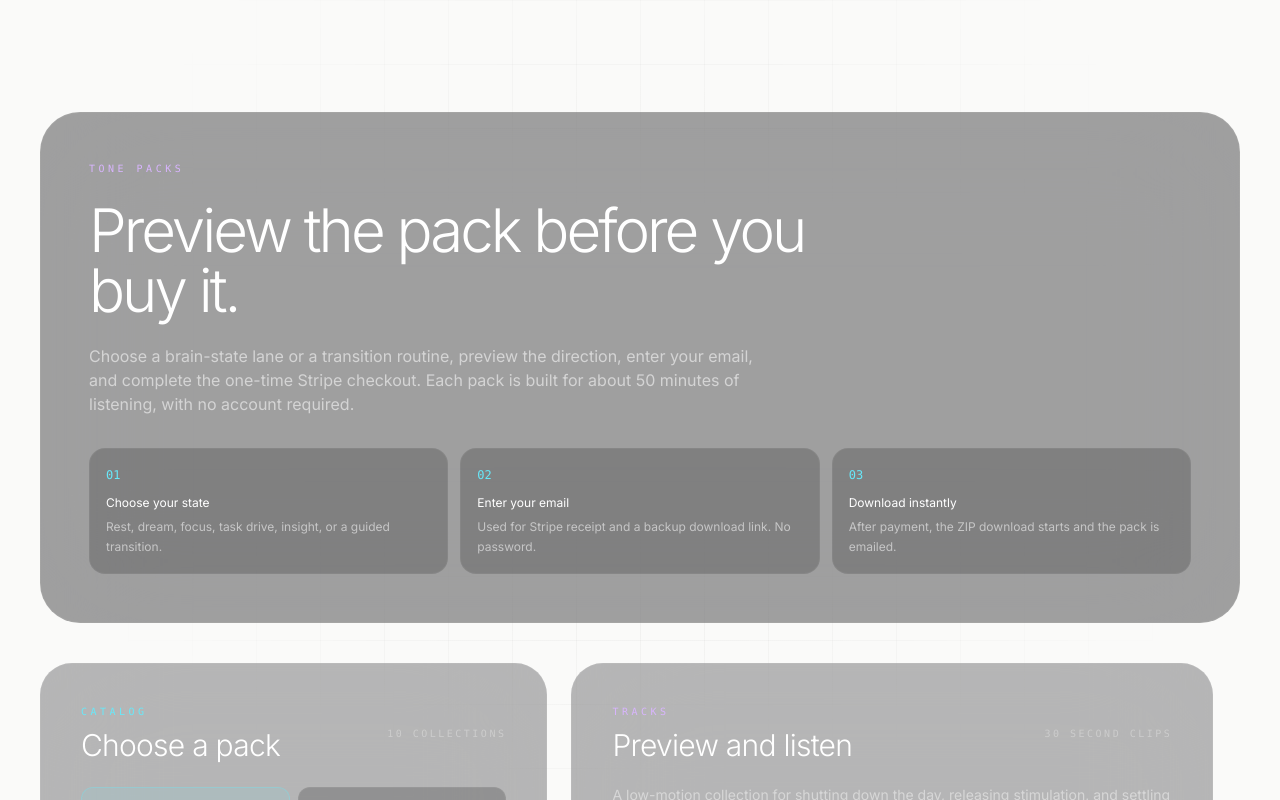
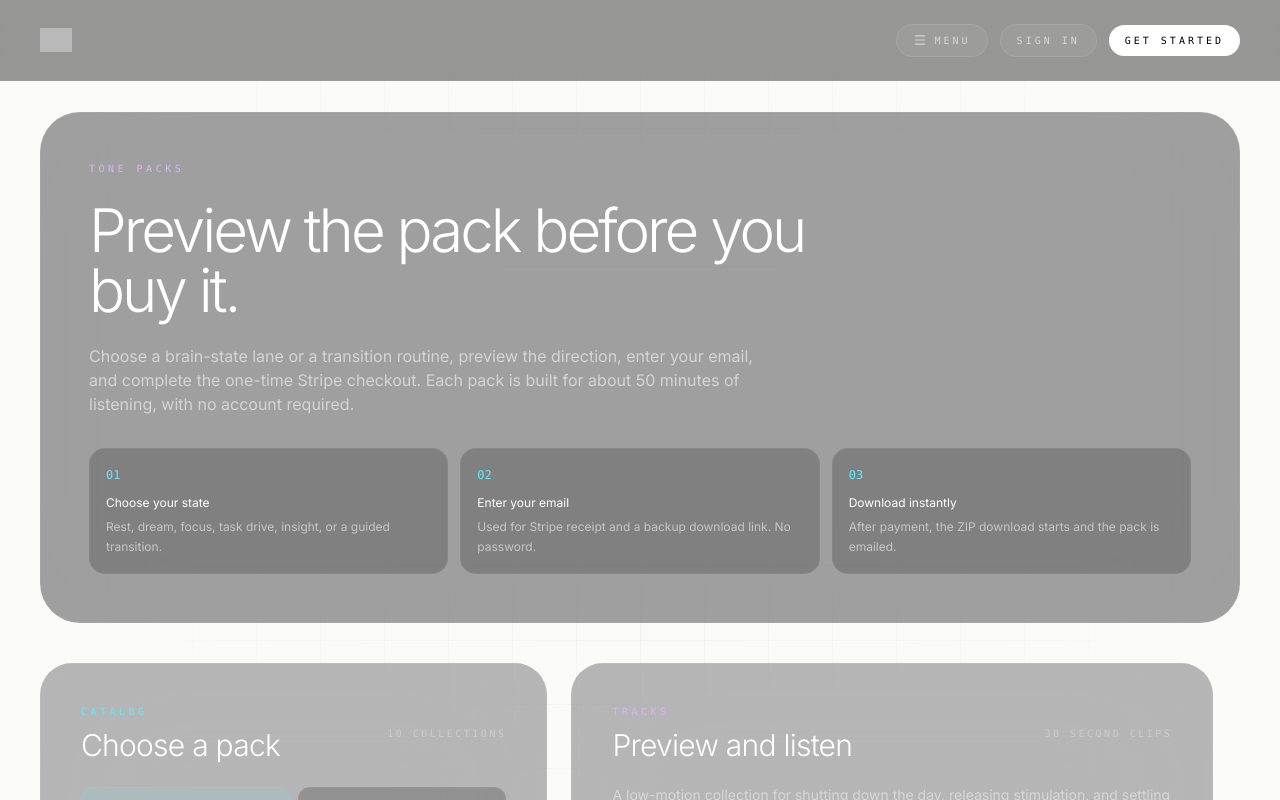
Before and after one commit to mbishopfx/bishoptech-hemisync, a Next.js app: page /packs in a window 1280 px wide. Shown: the top 800 px of the page. Built offline with nearby package versions, Linux system fonts and the light colour scheme; no server answers; grey boxes are pictures that could not be loaded; a web font is replaced by a local one.

Commit message:
fix(packs): restore shared navigation header

```diff
--- a/app/packs/page.js
+++ b/app/packs/page.js
@@ -1,5 +1,6 @@
 import { PacksBrowser } from '@/components/packs/PacksBrowser';
 import { buildPageMetadata, buildAbsoluteUrl } from '@/lib/seo';
+import { PublicHeader } from '@/components/layout/PublicHeader';
 import { PublicTrustFooter } from '@/components/layout/PublicTrustFooter';
 
 const packsJsonLd = {
@@ -19,6 +20,7 @@ export const metadata = buildPageMetadata({
 export default function PacksPage() {
   return (
     <>
+      <PublicHeader />
       <main className="mx-auto max-w-7xl px-6 py-28 md:px-10">
         <script
           type="application/ld+json"
```
